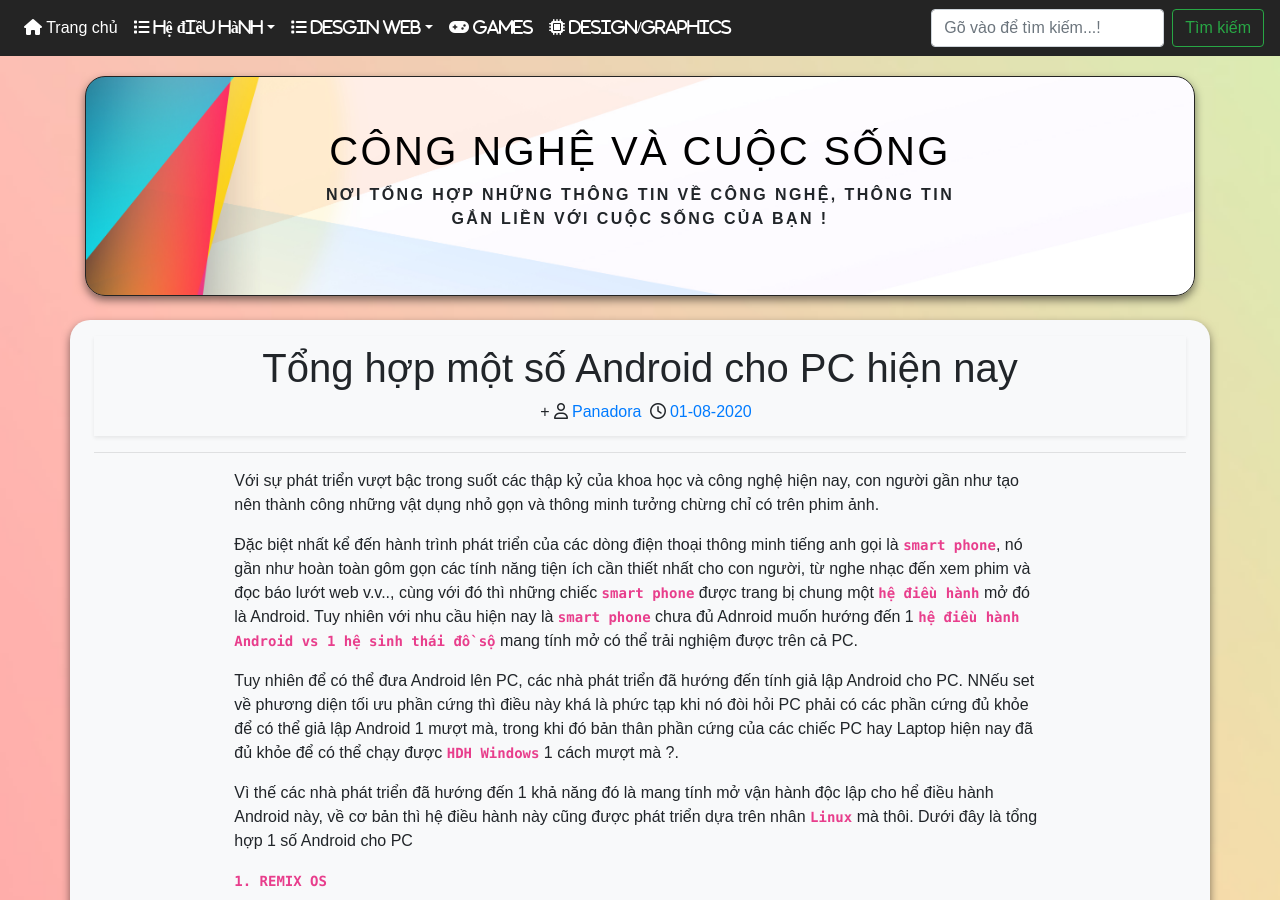
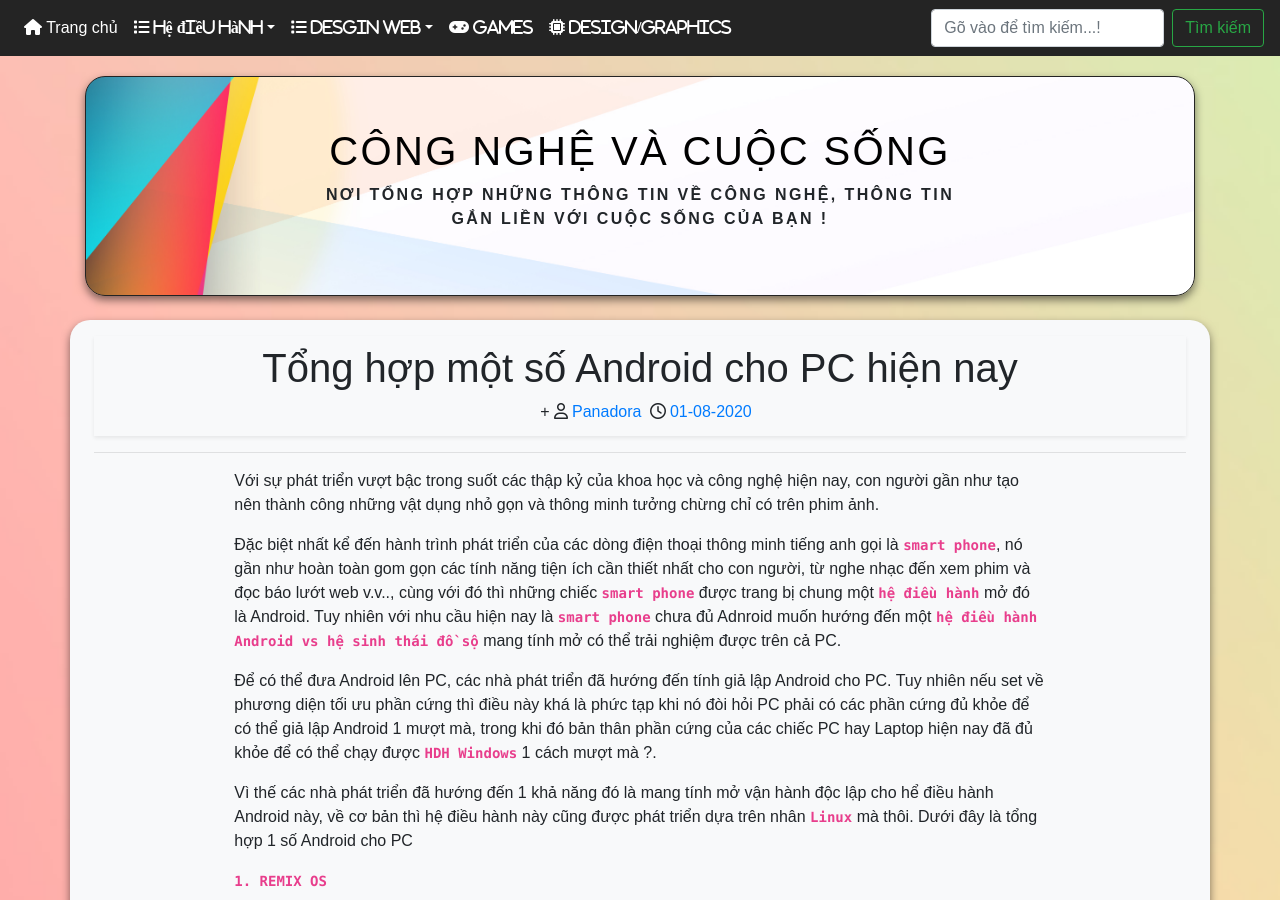
Before and after one commit to panadorado/panadora.github.io, a Jekyll site: the page built from _posts/2020-8-1-tong-hop-mot-so-android-cho-pc-hien-nay.md, in a window 1280 px wide and 900 px high. Built offline with Jekyll 4.4.1, drawn with Linux system fonts in a browser that asks for light colours; nearby versions of some CDN libraries; some web fonts are replaced.

Commit message:
Update 2020-8-1-tong-hop-mot-so-android-cho-pc-hien-nay.md

```diff
--- a/_posts/2020-8-1-tong-hop-mot-so-android-cho-pc-hien-nay.md
+++ b/_posts/2020-8-1-tong-hop-mot-so-android-cho-pc-hien-nay.md
@@ -10,9 +10,9 @@
 
 Với sự phát triển vượt bậc trong suốt các thập kỷ của khoa học và công nghệ hiện nay, con người gần như tạo nên thành công những vật dụng nhỏ gọn và thông minh tưởng chừng chỉ có trên phim ảnh.
 
-Đặc biệt nhất kể đến hành trình phát triển của các dòng điện thoại thông minh tiếng anh gọi là **`smart phone`**, nó gần như hoàn toàn gôm gọn các tính năng tiện ích cần thiết nhất cho con người, từ nghe nhạc đến xem phim và đọc báo lướt web v.v.., cùng với đó thì những chiếc **`smart phone`** được trang bị chung một **`hệ điều hành`** mở đó là Android. Tuy nhiên với nhu cầu hiện nay là **`smart phone`** chưa đủ Adnroid muốn hướng đến 1 **`hệ điều hành Android vs 1 hệ sinh thái đồ sộ`** mang tính mở có thể trải nghiệm được trên cả PC.
+Đặc biệt nhất kể đến hành trình phát triển của các dòng điện thoại thông minh tiếng anh gọi là **`smart phone`**, nó gần như hoàn toàn gom gọn các tính năng tiện ích cần thiết nhất cho con người, từ nghe nhạc đến xem phim và đọc báo lướt web v.v.., cùng với đó thì những chiếc **`smart phone`** được trang bị chung một **`hệ điều hành`** mở đó là Android. Tuy nhiên với nhu cầu hiện nay là **`smart phone`** chưa đủ Adnroid muốn hướng đến một **`hệ điều hành Android vs hệ sinh thái đồ sộ`** mang tính mở có thể trải nghiệm được trên cả PC.
 
-Tuy nhiên để có thể đưa Android lên PC, các nhà phát triển đã hướng đến tính giả lập Android cho PC. NNếu set về phương diện tối ưu phần cứng thì điều này khá là phức tạp khi nó đòi hỏi PC phải có các phần cứng đủ khỏe để có thể giả lập Android 1 mượt mà, trong khi đó bản thân phần cứng của các chiếc PC hay Laptop hiện nay đã đủ khỏe để có thể chạy được **`HDH Windows`** 1 cách mượt mà ?.
+Để có thể đưa Android lên PC, các nhà phát triển đã hướng đến tính giả lập Android cho PC. Tuy nhiên nếu set về phương diện tối ưu phần cứng thì điều này khá là phức tạp khi nó đòi hỏi PC phải có các phần cứng đủ khỏe để có thể giả lập Android 1 mượt mà, trong khi đó bản thân phần cứng của các chiếc PC hay Laptop hiện nay đã đủ khỏe để có thể chạy được **`HDH Windows`** 1 cách mượt mà ?.
 
 Vì thế các nhà phát triển đã hướng đến 1 khả năng đó là mang tính mở vận hành độc lập cho hể điều hành Android này, về cơ bản thì hệ điều hành này cũng được phát triển dựa trên nhân **`Linux`** mà thôi. Dưới đây là tổng hợp 1 số Android cho PC
 
```
